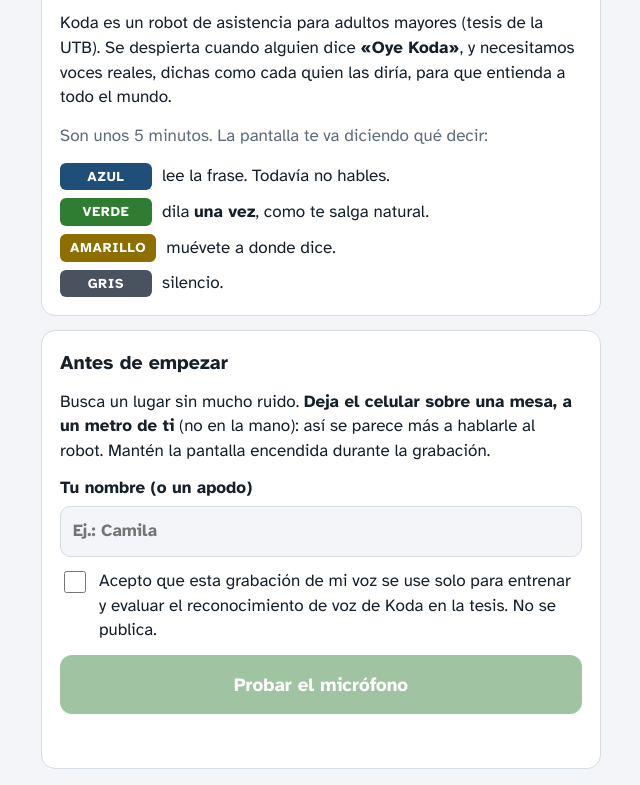
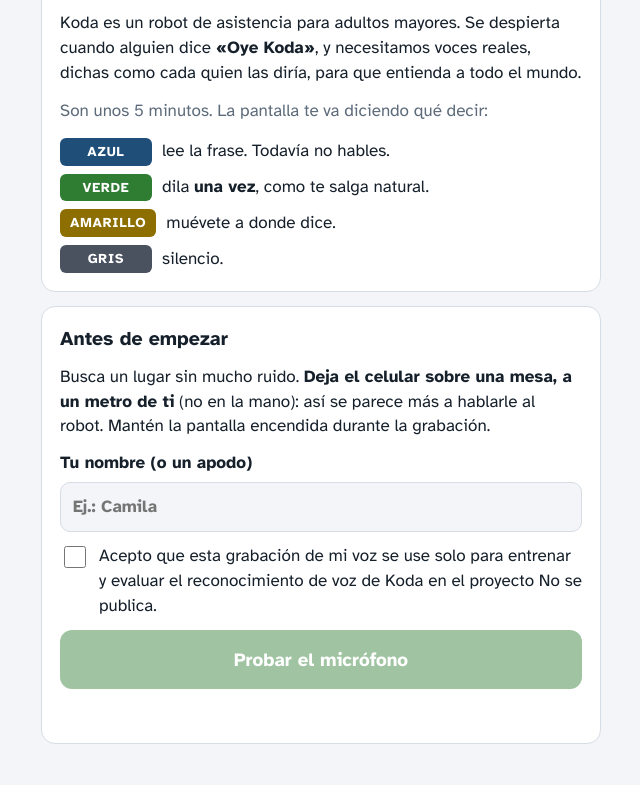
Before and after one commit to AndresHernandez15/grabadora_wakeWord, a plain HTML site: page index.html in a window 1280 px wide. Shown: the part 82-867 px from the top of the page, without its empty margins (319-959 px from the left). After the commit the page ends 842 px from the top, so only its background shows below. Drawn offline with Linux system fonts and the light colour scheme.

Commit message:
Fix description and consent text in index.html

```diff
--- a/index.html
+++ b/index.html
@@ -74,7 +74,7 @@
   <section id="start">
     <div class="panel" style="gap:14px">
       <h1>Ayúdanos a entrenar a Koda</h1>
-      <p>Koda es un robot de asistencia para adultos mayores (tesis de la UTB). Se despierta cuando alguien dice <strong>«Oye Koda»</strong>, y necesitamos voces reales, dichas como cada quien las diría, para que entienda a todo el mundo.</p>
+      <p>Koda es un robot de asistencia para adultos mayores. Se despierta cuando alguien dice <strong>«Oye Koda»</strong>, y necesitamos voces reales, dichas como cada quien las diría, para que entienda a todo el mundo.</p>
       <p class="muted">Son unos 5 minutos. La pantalla te va diciendo qué decir:</p>
       <ol class="legend">
         <li><span class="chip" style="background:var(--prep)">AZUL</span><span>lee la frase. Todavía no hables.</span></li>
@@ -90,7 +90,7 @@
         <input type="text" id="name" autocomplete="given-name" maxlength="40" placeholder="Ej.: Camila">
       </label>
       <label class="check" for="consent"><input type="checkbox" id="consent">
-        <span>Acepto que esta grabación de mi voz se use solo para entrenar y evaluar el reconocimiento de voz de Koda en la tesis. No se publica.</span>
+        <span>Acepto que esta grabación de mi voz se use solo para entrenar y evaluar el reconocimiento de voz de Koda en el proyecto No se publica.</span>
       </label>
       <button id="btn-mic" disabled>Probar el micrófono</button>
       <p id="mic-error" class="warn" role="alert"></p>
```
